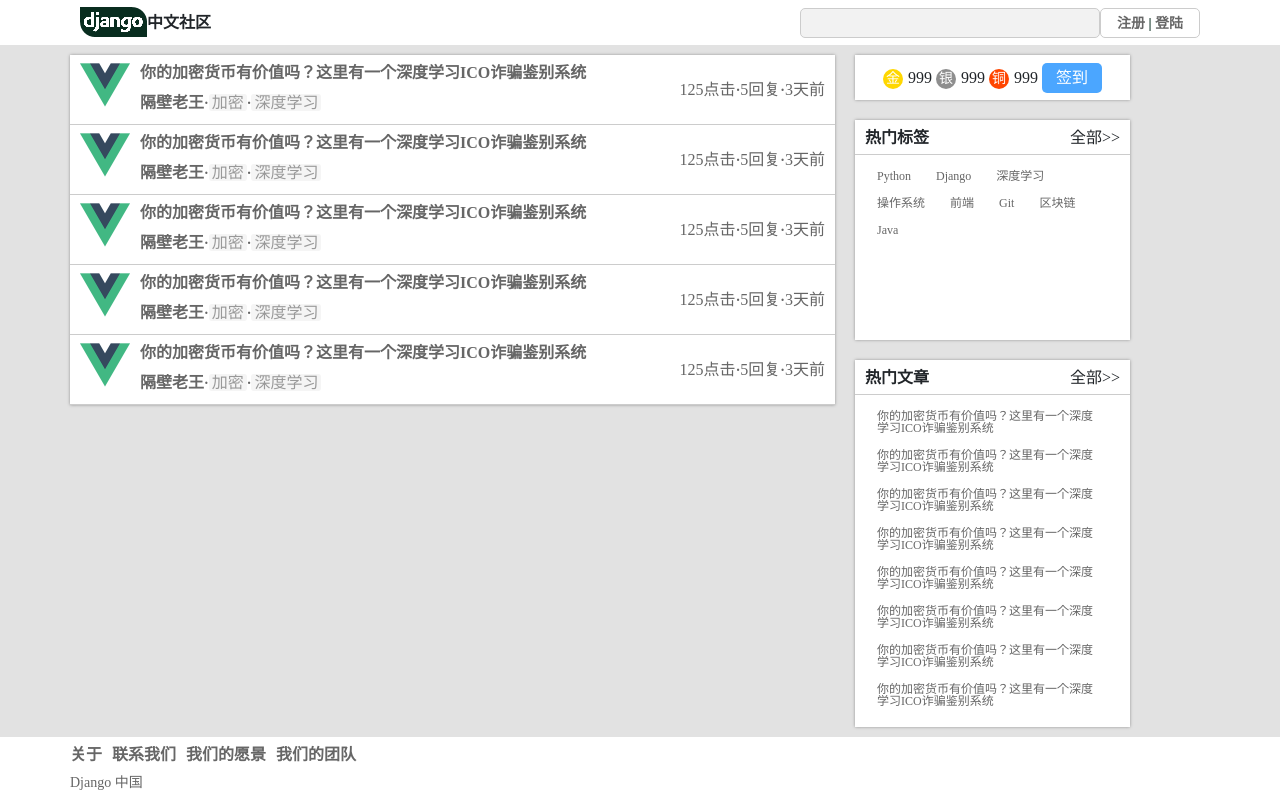
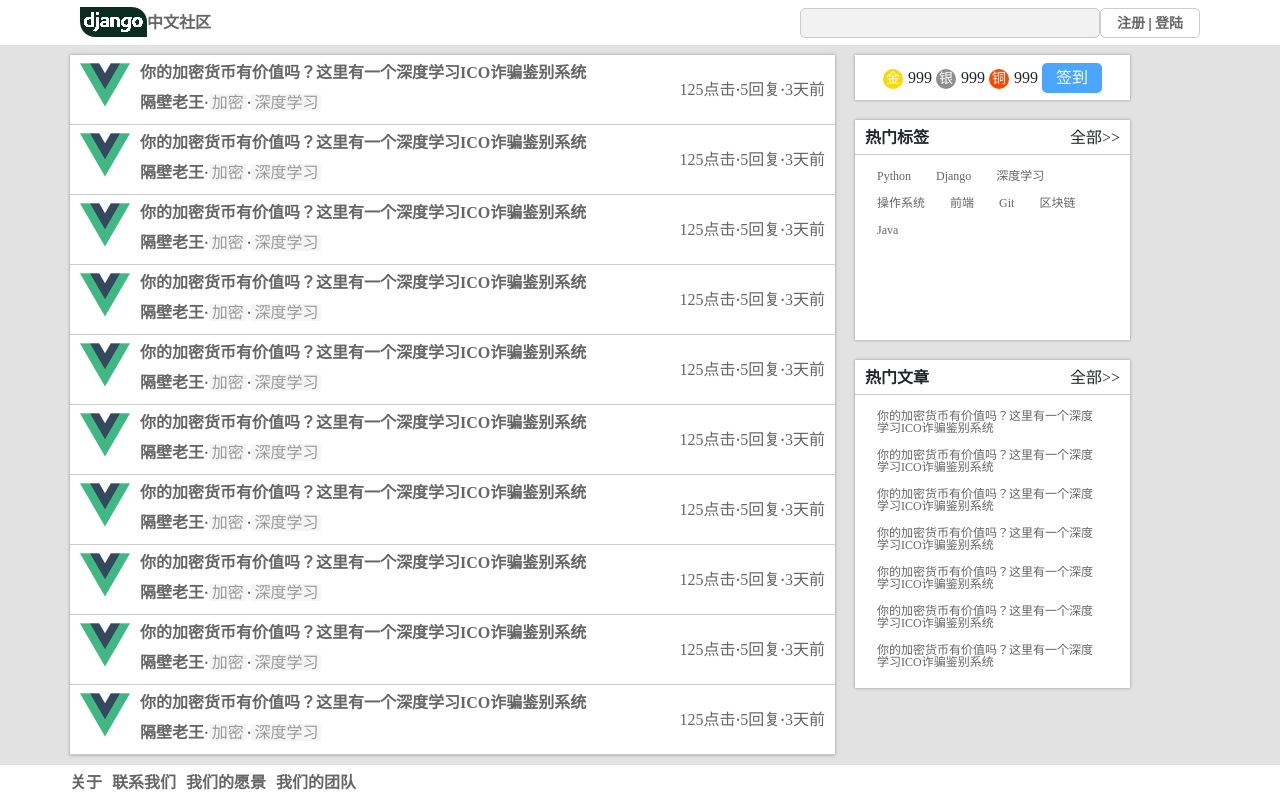
Before and after one commit to DjangoChinaOrg/Django-China-FE, a Vue app: page /#/ in a window 1280 px wide. Shown: the top 793 px of the page. Built offline with nearby package versions, Linux system fonts and the light colour scheme.

Commit message:
add some route

```diff
--- a/src/components/Header/index.vue
+++ b/src/components/Header/index.vue
@@ -2,17 +2,19 @@
   <div class="header-box">
     <div class="header">
         <div class="float-left logo">
-          <img src="../../assets/common/logo.png" alt="">
-          <span class="name">中文社区</span>
+          <router-link to="/">
+            <img src="../../assets/common/logo.png" alt="">
+            <span class="name">中文社区</span>
+          </router-link>
         </div>
         <div class="float-right">
           <div class="search-box">
             <input type="text" class="search">
           </div>
           <div class="log-box">
-            <span><a href="">注册</a></span>
+            <span><router-link to="register">注册</router-link></span>
             |
-            <span><a href="">登陆</a></span>
+            <span><router-link to="login">登陆</router-link></span>
           </div>
         </div>
     </div>
@@ -35,7 +37,7 @@ export default {
 }
 </script>
 
-<style lang="scss">
+<style lang="scss" scoped>
     .name {
         font-weight: bolder;
     }
@@ -90,4 +92,7 @@ export default {
       vertical-align: -9px;
     }
   }
+  a:hover {
+    text-decoration: none;
+  }
 </style>
--- a/src/views/Home/index.vue
+++ b/src/views/Home/index.vue
@@ -8,13 +8,13 @@
             <img src="../../assets/logo.png" alt="">
           </div>
           <div class="fl post-info">
-            <p class="post-title"><a href="">你的加密货币有价值吗？这里有一个深度学习ICO诈骗鉴别系统</a></p>
+            <p class="post-title"><router-link to="/detail/1">你的加密货币有价值吗？这里有一个深度学习ICO诈骗鉴别系统</router-link></p>
             <p class="post-tag">
-              <span class="post-author">隔壁老王</span>
+              <span class="post-author"><router-link to="/user/1">隔壁老王</router-link></span>
               <span class="separator">·</span>
-              <span class="tag"><a href="">加密</a></span>
+              <span class="tag"><router-link to="/tag/1">加密</router-link></span>
               <span class="separator">·</span>
-              <span class="tag"><a href="">深度学习</a></span>
+              <span class="tag"><router-link to="/tag/2">深度学习</router-link></span>
             </p>
           </div>
           <div class="post-view">
@@ -26,13 +26,13 @@
             <img src="../../assets/logo.png" alt="">
           </div>
           <div class="fl post-info">
-            <p class="post-title"><a href="">你的加密货币有价值吗？这里有一个深度学习ICO诈骗鉴别系统</a></p>
+            <p class="post-title"><router-link to="/detail/2">你的加密货币有价值吗？这里有一个深度学习ICO诈骗鉴别系统</router-link></p>
             <p class="post-tag">
-              <span class="post-author">隔壁老王</span>
+              <span class="post-author"><router-link to="/user/1">隔壁老王</router-link></span>
               <span class="separator">·</span>
-              <span class="tag"><a href="">加密</a></span>
+              <span class="tag"><router-link to="/tag/1">加密</router-link></span>
               <span class="separator">·</span>
-              <span class="tag"><a href="">深度学习</a></span>
+              <span class="tag"><router-link to="/tag/2">深度学习</router-link></span>
             </p>
           </div>
           <div class="post-view">
@@ -44,13 +44,13 @@
             <img src="../../assets/logo.png" alt="">
           </div>
           <div class="fl post-info">
-            <p class="post-title"><a href="">你的加密货币有价值吗？这里有一个深度学习ICO诈骗鉴别系统</a></p>
+            <p class="post-title"><router-link to="/detail/3">你的加密货币有价值吗？这里有一个深度学习ICO诈骗鉴别系统</router-link></p>
             <p class="post-tag">
-              <span class="post-author">隔壁老王</span>
+              <span class="post-author"><router-link to="/user/1">隔壁老王</router-link></span>
               <span class="separator">·</span>
-              <span class="tag"><a href="">加密</a></span>
+              <span class="tag"><router-link to="/tag/1">加密</router-link></span>
               <span class="separator">·</span>
-              <span class="tag"><a href="">深度学习</a></span>
+              <span class="tag"><router-link to="/tag/2">深度学习</router-link></span>
             </p>
           </div>
           <div class="post-view">
@@ -62,13 +62,13 @@
             <img src="../../assets/logo.png" alt="">
           </div>
           <div class="fl post-info">
-            <p class="post-title"><a href="">你的加密货币有价值吗？这里有一个深度学习ICO诈骗鉴别系统</a></p>
+            <p class="post-title"><router-link to="/detail/4">你的加密货币有价值吗？这里有一个深度学习ICO诈骗鉴别系统</router-link></p>
             <p class="post-tag">
-              <span class="post-author">隔壁老王</span>
+              <span class="post-author"><router-link to="/user/1">隔壁老王</router-link></span>
               <span class="separator">·</span>
-              <span class="tag"><a href="">加密</a></span>
+              <span class="tag"><router-link to="/tag/1">加密</router-link></span>
               <span class="separator">·</span>
-              <span class="tag"><a href="">深度学习</a></span>
+              <span class="tag"><router-link to="/tag/2">深度学习</router-link></span>
             </p>
           </div>
           <div class="post-view">
@@ -80,13 +80,103 @@
             <img src="../../assets/logo.png" alt="">
           </div>
           <div class="fl post-info">
-            <p class="post-title"><a href="">你的加密货币有价值吗？这里有一个深度学习ICO诈骗鉴别系统</a></p>
+            <p class="post-title"><router-link to="/detail/5">你的加密货币有价值吗？这里有一个深度学习ICO诈骗鉴别系统</router-link></p>
             <p class="post-tag">
-              <span class="post-author">隔壁老王</span>
+              <span class="post-author"><router-link to="/user/1">隔壁老王</router-link></span>
               <span class="separator">·</span>
-              <span class="tag"><a href="">加密</a></span>
+              <span class="tag"><router-link to="/tag/1">加密</router-link></span>
               <span class="separator">·</span>
-              <span class="tag"><a href="">深度学习</a></span>
+              <span class="tag"><router-link to="/tag/2">深度学习</router-link></span>
+            </p>
+          </div>
+          <div class="post-view">
+            <span>125点击</span><span class="separator">·</span><span>5回复</span><span class="separator">·</span><span>3天前</span>
+          </div>
+        </li>
+        <li>
+          <div class="fl thumb">
+            <img src="../../assets/logo.png" alt="">
+          </div>
+          <div class="fl post-info">
+            <p class="post-title"><router-link to="/detail/5">你的加密货币有价值吗？这里有一个深度学习ICO诈骗鉴别系统</router-link></p>
+            <p class="post-tag">
+              <span class="post-author"><router-link to="/user/1">隔壁老王</router-link></span>
+              <span class="separator">·</span>
+              <span class="tag"><router-link to="/tag/1">加密</router-link></span>
+              <span class="separator">·</span>
+              <span class="tag"><router-link to="/tag/2">深度学习</router-link></span>
+            </p>
+          </div>
+          <div class="post-view">
+            <span>125点击</span><span class="separator">·</span><span>5回复</span><span class="separator">·</span><span>3天前</span>
+          </div>
+        </li>
+        <li>
+          <div class="fl thumb">
+            <img src="../../assets/logo.png" alt="">
+          </div>
+          <div class="fl post-info">
+            <p class="post-title"><router-link to="/detail/5">你的加密货币有价值吗？这里有一个深度学习ICO诈骗鉴别系统</router-link></p>
+            <p class="post-tag">
+              <span class="post-author"><router-link to="/user/1">隔壁老王</router-link></span>
+              <span class="separator">·</span>
+              <span class="tag"><router-link to="/tag/1">加密</router-link></span>
+              <span class="separator">·</span>
+              <span class="tag"><router-link to="/tag/2">深度学习</router-link></span>
+            </p>
+          </div>
+          <div class="post-view">
+            <span>125点击</span><span class="separator">·</span><span>5回复</span><span class="separator">·</span><span>3天前</span>
+          </div>
+        </li>
+        <li>
+          <div class="fl thumb">
+            <img src="../../assets/logo.png" alt="">
+          </div>
+          <div class="fl post-info">
+            <p class="post-title"><router-link to="/detail/5">你的加密货币有价值吗？这里有一个深度学习ICO诈骗鉴别系统</router-link></p>
+            <p class="post-tag">
+              <span class="post-author"><router-link to="/user/1">隔壁老王</router-link></span>
+              <span class="separator">·</span>
+              <span class="tag"><router-link to="/tag/1">加密</router-link></span>
+              <span class="separator">·</span>
+              <span class="tag"><router-link to="/tag/2">深度学习</router-link></span>
+            </p>
+          </div>
+          <div class="post-view">
+            <span>125点击</span><span class="separator">·</span><span>5回复</span><span class="separator">·</span><span>3天前</span>
+          </div>
+        </li>
+        <li>
+          <div class="fl thumb">
+            <img src="../../assets/logo.png" alt="">
+          </div>
+          <div class="fl post-info">
+            <p class="post-title"><router-link to="/detail/5">你的加密货币有价值吗？这里有一个深度学习ICO诈骗鉴别系统</router-link></p>
+            <p class="post-tag">
+              <span class="post-author"><router-link to="/user/1">隔壁老王</router-link></span>
+              <span class="separator">·</span>
+              <span class="tag"><router-link to="/tag/1">加密</router-link></span>
+              <span class="separator">·</span>
+              <span class="tag"><router-link to="/tag/2">深度学习</router-link></span>
+            </p>
+          </div>
+          <div class="post-view">
+            <span>125点击</span><span class="separator">·</span><span>5回复</span><span class="separator">·</span><span>3天前</span>
+          </div>
+        </li>
+        <li>
+          <div class="fl thumb">
+            <img src="../../assets/logo.png" alt="">
+          </div>
+          <div class="fl post-info">
+            <p class="post-title"><router-link to="/detail/5">你的加密货币有价值吗？这里有一个深度学习ICO诈骗鉴别系统</router-link></p>
+            <p class="post-tag">
+              <span class="post-author"><router-link to="/user/1">隔壁老王</router-link></span>
+              <span class="separator">·</span>
+              <span class="tag"><router-link to="/tag/1">加密</router-link></span>
+              <span class="separator">·</span>
+              <span class="tag"><router-link to="/tag/2">深度学习</router-link></span>
             </p>
           </div>
           <div class="post-view">
@@ -114,28 +204,25 @@
         <Card title="热门文章" :more="true">
           <ul>
             <li>
-              <p><a href="">你的加密货币有价值吗？这里有一个深度学习ICO诈骗鉴别系统</a></p>
+              <p><router-link to="/detail/1">你的加密货币有价值吗？这里有一个深度学习ICO诈骗鉴别系统</router-link></p>
             </li>
             <li>
-              <p><a href="">你的加密货币有价值吗？这里有一个深度学习ICO诈骗鉴别系统</a></p>
+              <p><router-link to="/detail/2">你的加密货币有价值吗？这里有一个深度学习ICO诈骗鉴别系统</router-link></p>
             </li>
             <li>
-              <p><a href="">你的加密货币有价值吗？这里有一个深度学习ICO诈骗鉴别系统</a></p>
+              <p><router-link to="/detail/3">你的加密货币有价值吗？这里有一个深度学习ICO诈骗鉴别系统</router-link></p>
             </li>
             <li>
-              <p><a href="">你的加密货币有价值吗？这里有一个深度学习ICO诈骗鉴别系统</a></p>
+              <p><router-link to="/detail/4">你的加密货币有价值吗？这里有一个深度学习ICO诈骗鉴别系统</router-link></p>
             </li>
             <li>
-              <p><a href="">你的加密货币有价值吗？这里有一个深度学习ICO诈骗鉴别系统</a></p>
+              <p><router-link to="/detail/5">你的加密货币有价值吗？这里有一个深度学习ICO诈骗鉴别系统</router-link></p>
             </li>
             <li>
-              <p><a href="">你的加密货币有价值吗？这里有一个深度学习ICO诈骗鉴别系统</a></p>
+              <p><router-link to="/detail/6">你的加密货币有价值吗？这里有一个深度学习ICO诈骗鉴别系统</router-link></p>
             </li>
             <li>
-              <p><a href="">你的加密货币有价值吗？这里有一个深度学习ICO诈骗鉴别系统</a></p>
-            </li>
-            <li>
-              <p><a href="">你的加密货币有价值吗？这里有一个深度学习ICO诈骗鉴别系统</a></p>
+              <p><router-link to="/detail/7">你的加密货币有价值吗？这里有一个深度学习ICO诈骗鉴别系统</router-link></p>
             </li>
           </ul>
         </Card>
```
Also changed, not shown: src/router/index.js (+22 -2 lines), src/views/Detail/index.vue (added, +18 -0 lines), src/views/Login/index.vue (added, +18 -0 lines), src/views/Register/index.vue (added, +18 -0 lines), src/views/User/index.vue (added, +19 -0 lines).
